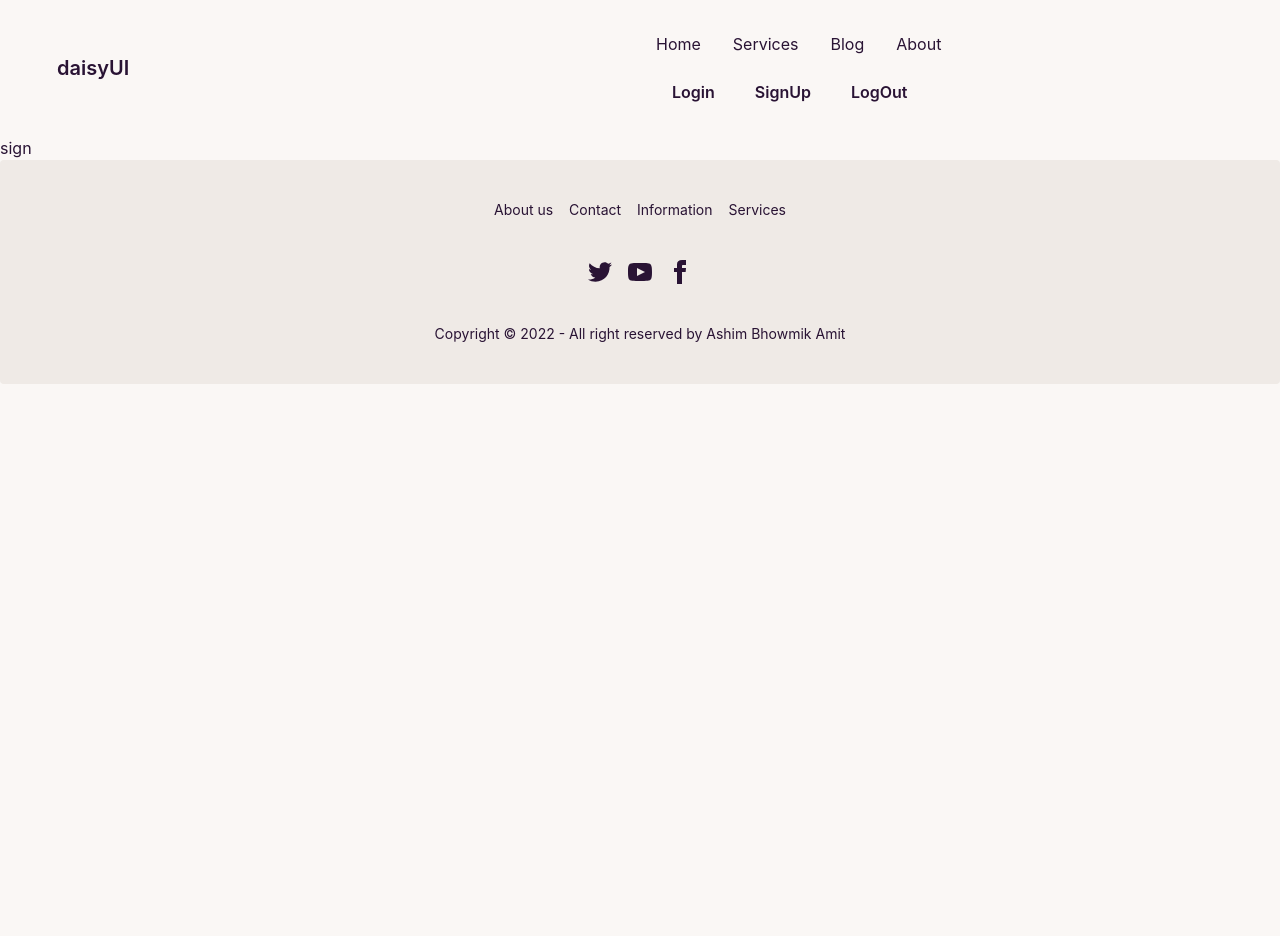
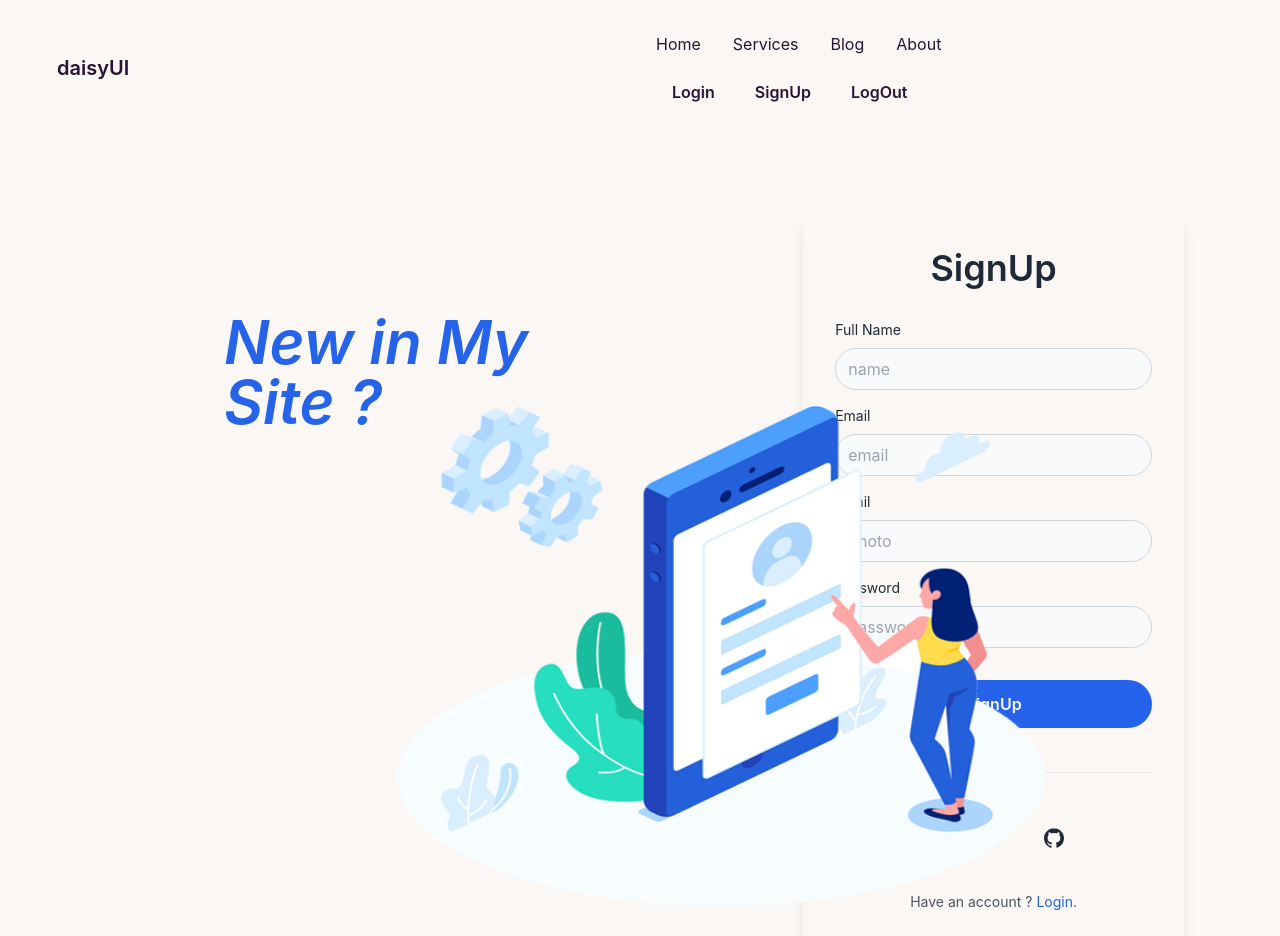
Before and after one commit to ashimbhowmik/service-review-client-site, a React (Create React App) app: page /signup in a window 1280 px wide. Built offline with nearby package versions, Linux system fonts and the light colour scheme; no server answers.

Commit message:
[login page design]

```diff
--- a/src/Pages/Shared/Navber/Navber.js
+++ b/src/Pages/Shared/Navber/Navber.js
@@ -74,16 +74,16 @@
 
             <div className="items-center flex-shrink-0 hidden lg:flex ml-3">
               <Link to="/login">
-                <button className="self-center px-5 py-3 rounded font-semibold hover:bg-blue-600">
+                <button className="self-center px-5 py-3 rounded font-semibold hover:bg-blue-600 hover:text-white">
                   Login
                 </button>
               </Link>
               <Link to="/signup">
-                <button className="self-center px-5 py-3 font-semibold rounded hover:bg-blue-600">
+                <button className="self-center px-5 py-3 font-semibold rounded hover:bg-blue-600 hover:text-white">
                   SignUp
                 </button>
               </Link>
-              <button className="self-center px-5 py-3 font-semibold rounded hover:bg-blue-600">
+              <button className="self-center px-5 py-3 font-semibold rounded hover:bg-blue-600 hover:text-white">
                 LogOut
               </button>
             </div>
--- a/src/Pages/SignUp/SignUp.js
+++ b/src/Pages/SignUp/SignUp.js
@@ -1,9 +1,148 @@
 import React from "react";
+import { Link } from "react-router-dom";
+import signUpImg from "../../assets/images/SignUp/signup.png";
 
 const SignUp = () => {
   return (
     <div>
-      <h1>sign</h1>
+      <section className="flex w-[85%] mx-auto mt-20 mb-36">
+        <div className="w-[65%] relative">
+          <h1 className="text-6xl mt-24 ml-32 text-blue-600 font-semibold">
+            <i>
+              New in My <br />
+              <span>Site ? </span>
+            </i>
+          </h1>
+          <img
+            src={signUpImg}
+            className="w-[650px] h-[500px] absolute top-[190px] left-[300px]"
+            alt=""
+          />
+        </div>
+        <div className="w-[35%] ">
+          <div className="w-full max-w-md p-4 rounded-md  sm:p-8 text-gray-800 shadow-lg">
+            <h2 className="mb-8 text-4xl font-semibold text-center">SignUp</h2>
+            <form
+              novalidate=""
+              action=""
+              className="space-y-8 ng-untouched ng-pristine ng-valid"
+            >
+              <div className="space-y-4">
+                <div className="space-y-2">
+                  <label for="email" className="block text-sm ">
+                    Full Name
+                  </label>
+                  <input
+                    type="text"
+                    name="name"
+                    placeholder="name"
+                    className="w-full px-3 py-2 border rounded-full border-gray-300 bg-gray-50 text-gray-800 focus:border-blue-600"
+                  />
+                </div>
+                <div className="space-y-2">
+                  <label for="email" className="block text-sm ">
+                    Email
+                  </label>
+                  <input
+                    type="email"
+                    name="email"
+                    placeholder="email"
+                    className="w-full px-3 py-2 border rounded-full border-gray-300 bg-gray-50 text-gray-800 focus:border-blue-600"
+                  />
+                </div>
+                <div className="space-y-2">
+                  <label for="email" className="block text-sm ">
+                    Email
+                  </label>
+                  <input
+                    type="text"
+                    name="photoUrl"
+                    placeholder="photo"
+                    className="w-full px-3 py-2 border rounded-full border-gray-300 bg-gray-50 text-gray-800 focus:border-blue-600"
+                  />
+                </div>
+                <div className="space-y-2">
+                  <div className="flex justify-between">
+                    <label for="password" className="text-sm ">
+                      Password
+                    </label>
+                  </div>
+                  <input
+                    type="password"
+                    name="password"
+                    placeholder="password"
+                    className="w-full px-3 py-2 border rounded-full border-gray-300 bg-gray-50 text-gray-800 focus:border-blue-600"
+                  />
+                </div>
+              </div>
+
+              <input
+                type="button"
+                className="w-full px-8 py-3 font-semibold cursor-pointer bg-blue-600 text-gray-50 rounded-full"
+                value="SignUp"
+              />
+              <div className="flex items-center w-full my-4">
+                <hr className="w-full text-gray-600" />
+                <p className="px-3 text-gray-600">OR</p>
+                <hr className="w-full text-gray-600" />
+              </div>
+              <div className="flex justify-center space-x-4">
+                <button
+                  aria-label="Log in with Google"
+                  className="p-3 rounded-sm"
+                >
+                  <svg
+                    xmlns="http://www.w3.org/2000/svg"
+                    viewBox="0 0 32 32"
+                    className="w-5 h-5 fill-current"
+                  >
+                    <path d="M16.318 13.714v5.484h9.078c-0.37 2.354-2.745 6.901-9.078 6.901-5.458 0-9.917-4.521-9.917-10.099s4.458-10.099 9.917-10.099c3.109 0 5.193 1.318 6.38 2.464l4.339-4.182c-2.786-2.599-6.396-4.182-10.719-4.182-8.844 0-16 7.151-16 16s7.156 16 16 16c9.234 0 15.365-6.49 15.365-15.635 0-1.052-0.115-1.854-0.255-2.651z"></path>
+                  </svg>
+                </button>
+                <button
+                  aria-label="Log in with Twitter"
+                  className="p-3 rounded-sm"
+                >
+                  <svg
+                    xmlns="http://www.w3.org/2000/svg"
+                    viewBox="0 0 32 32"
+                    className="w-5 h-5 fill-current"
+                  >
+                    <path d="M31.937 6.093c-1.177 0.516-2.437 0.871-3.765 1.032 1.355-0.813 2.391-2.099 2.885-3.631-1.271 0.74-2.677 1.276-4.172 1.579-1.192-1.276-2.896-2.079-4.787-2.079-3.625 0-6.563 2.937-6.563 6.557 0 0.521 0.063 1.021 0.172 1.495-5.453-0.255-10.287-2.875-13.52-6.833-0.568 0.964-0.891 2.084-0.891 3.303 0 2.281 1.161 4.281 2.916 5.457-1.073-0.031-2.083-0.328-2.968-0.817v0.079c0 3.181 2.26 5.833 5.26 6.437-0.547 0.145-1.131 0.229-1.724 0.229-0.421 0-0.823-0.041-1.224-0.115 0.844 2.604 3.26 4.5 6.14 4.557-2.239 1.755-5.077 2.801-8.135 2.801-0.521 0-1.041-0.025-1.563-0.088 2.917 1.86 6.36 2.948 10.079 2.948 12.067 0 18.661-9.995 18.661-18.651 0-0.276 0-0.557-0.021-0.839 1.287-0.917 2.401-2.079 3.281-3.396z"></path>
+                  </svg>
+                </button>
+                <button
+                  aria-label="Log in with GitHub"
+                  className="p-3 rounded-sm"
+                >
+                  <svg
+                    xmlns="http://www.w3.org/2000/svg"
+                    viewBox="0 0 32 32"
+                    className="w-5 h-5 fill-current"
+                  >
+                    <path d="M16 0.396c-8.839 0-16 7.167-16 16 0 7.073 4.584 13.068 10.937 15.183 0.803 0.151 1.093-0.344 1.093-0.772 0-0.38-0.009-1.385-0.015-2.719-4.453 0.964-5.391-2.151-5.391-2.151-0.729-1.844-1.781-2.339-1.781-2.339-1.448-0.989 0.115-0.968 0.115-0.968 1.604 0.109 2.448 1.645 2.448 1.645 1.427 2.448 3.744 1.74 4.661 1.328 0.14-1.031 0.557-1.74 1.011-2.135-3.552-0.401-7.287-1.776-7.287-7.907 0-1.751 0.62-3.177 1.645-4.297-0.177-0.401-0.719-2.031 0.141-4.235 0 0 1.339-0.427 4.4 1.641 1.281-0.355 2.641-0.532 4-0.541 1.36 0.009 2.719 0.187 4 0.541 3.043-2.068 4.381-1.641 4.381-1.641 0.859 2.204 0.317 3.833 0.161 4.235 1.015 1.12 1.635 2.547 1.635 4.297 0 6.145-3.74 7.5-7.296 7.891 0.556 0.479 1.077 1.464 1.077 2.959 0 2.14-0.020 3.864-0.020 4.385 0 0.416 0.28 0.916 1.104 0.755 6.4-2.093 10.979-8.093 10.979-15.156 0-8.833-7.161-16-16-16z"></path>
+                  </svg>
+                </button>
+              </div>
+
+              <div className="space-y-2">
+                <p className="px-6 text-sm text-center text-gray-600">
+                  Have an account ?
+                  <Link
+                    rel="noopener noreferrer"
+                    to="/login"
+                    className="hover:underline text-blue-600"
+                  >
+                    {" "}
+                    Login
+                  </Link>
+                  .
+                </p>
+              </div>
+            </form>
+          </div>
+        </div>
+      </section>
     </div>
   );
 };
```
